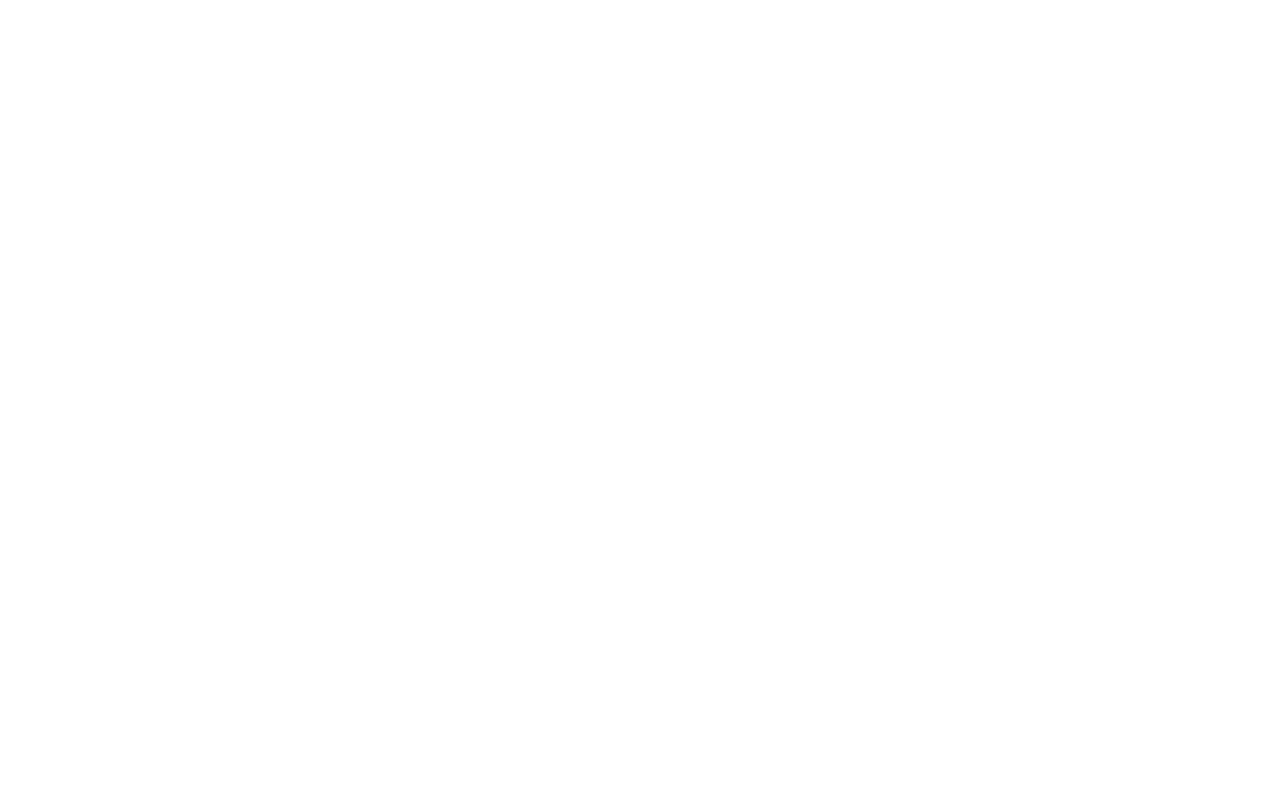
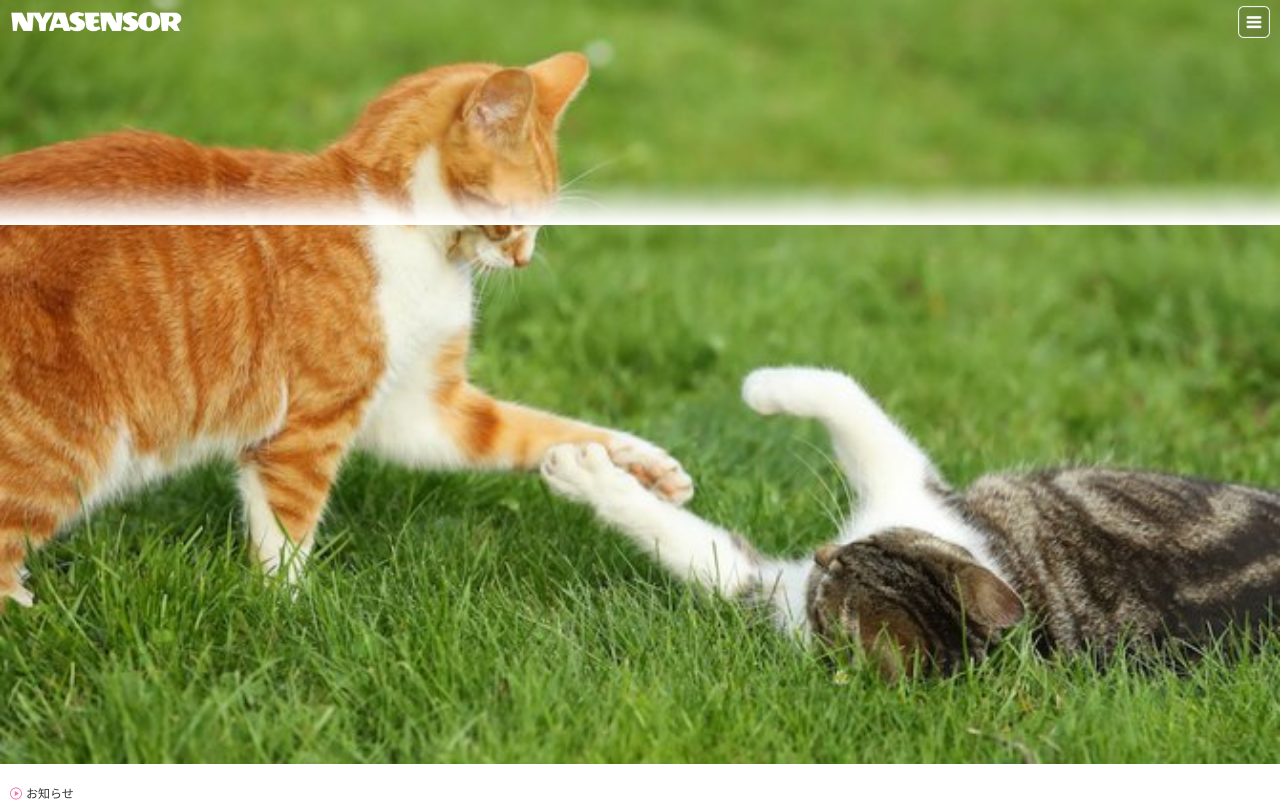
Before and after one commit to shoko232/nyasensor, a React (Create React App) app: page / in a window 1280 px wide. Before the commit this address had no page. Shown: the top 802 px of the page. Built offline with nearby package versions, Linux system fonts and the light colour scheme.

Commit message:
update deploy用

```diff
--- a/src/App.tsx
+++ b/src/App.tsx
@@ -9,8 +9,8 @@
   return (
     <>
     <Routes>
-      <Route path="https://shoko232.github.io/nyasensor/" element={<Main />} />
-      <Route path= "https://shoko232.github.io/nyasensor/list" element={<List />} />
+      <Route path={`${process.env.PUBLIC_URL}/`} element={<Main />} />
+      <Route path={`${process.env.PUBLIC_URL}/list`} element={<List />} />
     </Routes>
     </>
   );
--- a/src/components/CoatColor/CoatColor.tsx
+++ b/src/components/CoatColor/CoatColor.tsx
@@ -12,7 +12,7 @@
       <div className="">
         <div className="coatColor">
           {RADIO_VALUE.map((radioValue) => (
-            <Link to={"/list"} className="coatColor__item" state={{state: radioValue}}>
+            <Link to={`/list`} className="coatColor__item" state={{state: radioValue}}>
               <p className="coatColor__link">{radioValue}</p>
             </Link>
           ))}
--- a/src/index.tsx
+++ b/src/index.tsx
@@ -7,7 +7,7 @@
   document.getElementById('root') as HTMLElement
 );
 root.render(
-  <BrowserRouter>
+  <BrowserRouter basename={process.env.PUBLIC_URL}>
     <App />
   </BrowserRouter>
 );
```
Also changed, not shown: 9 other files (tests, documents, lock files or other folders).
